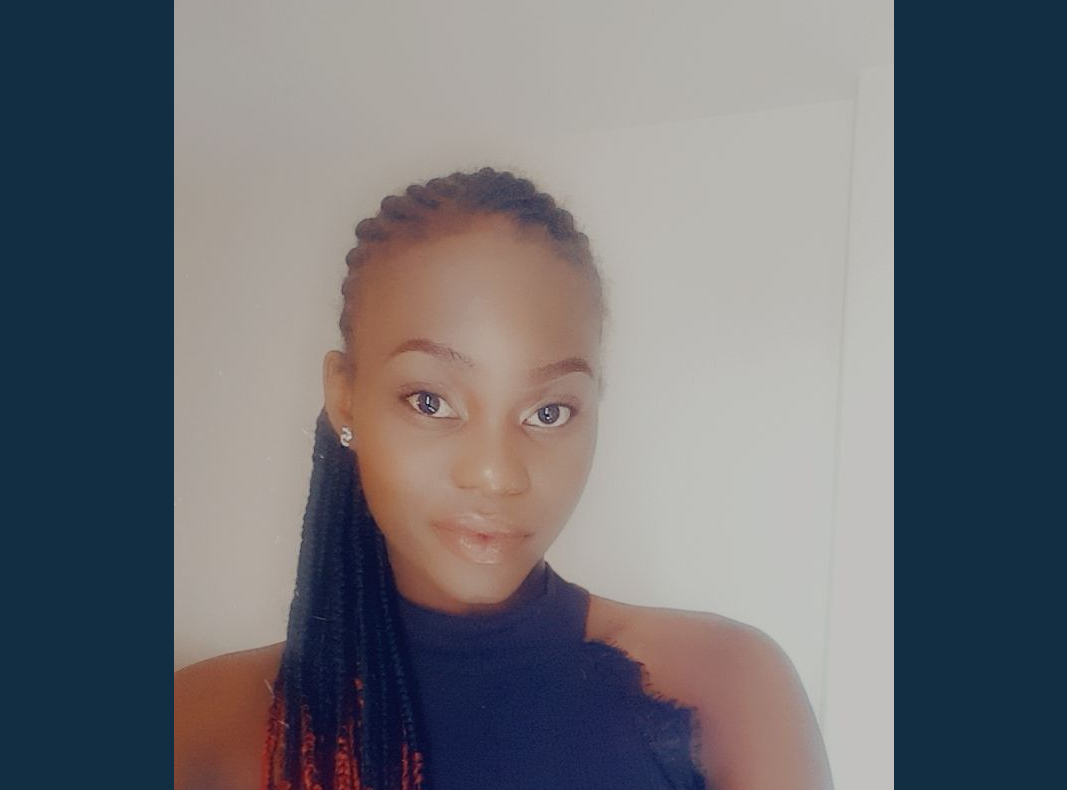
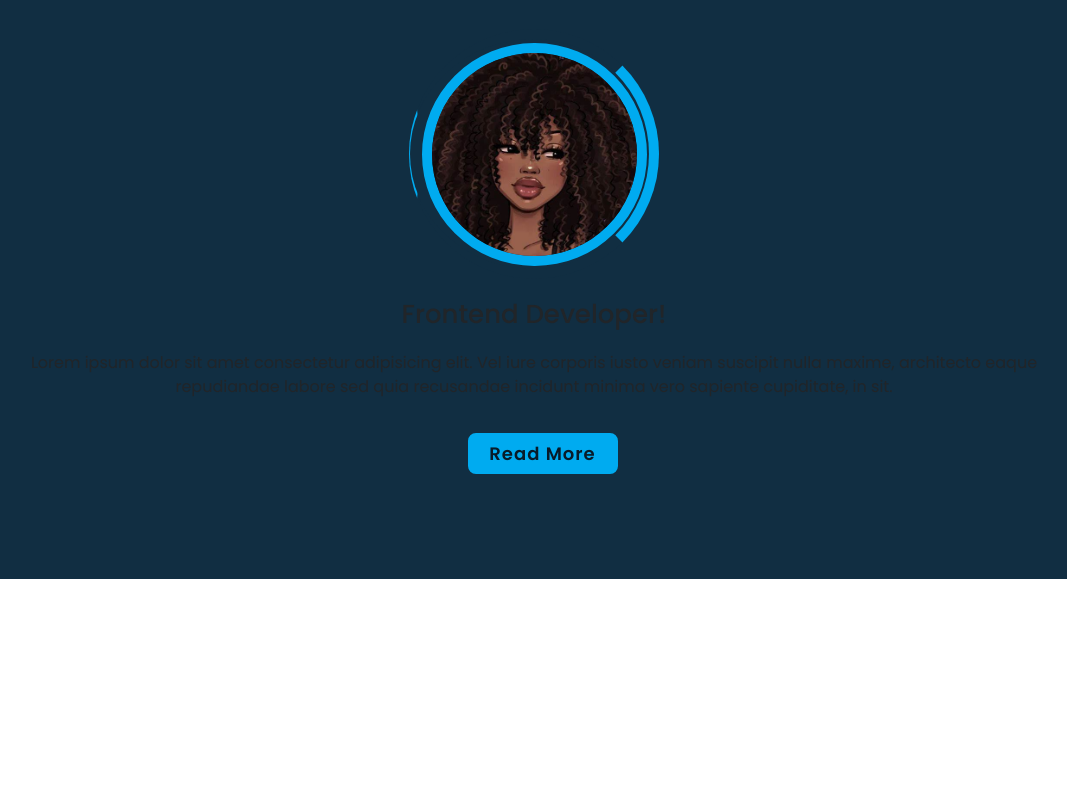
Before and after one commit to shanellmusarurwa/Responsive-Portifolio, a plain HTML site: page about.html in a window 1280 px wide. Shown: the part 221-1011 px from the top of the page, without its empty margins (106-1173 px from the left). After the commit the page ends 800 px from the top, so only its background shows below. Drawn offline with nearby package versions, Linux system fonts and the light colour scheme.

```diff
--- a/about.html
+++ b/about.html
@@ -22,7 +22,7 @@
     <section class="about" id="about">
       <h2 class="heading">About</h2>
       <div class="about-img">
-        <img src="src/mitchelle.jpg" class="img-fluid" alt="" />
+        <img src="src/cuteness.jpeg" class="img-fluid" alt="" />
         <span class="circle-spin"></span>
       </div>
       <div class="about-content">
--- a/src/style.css
+++ b/src/style.css
@@ -200,3 +200,55 @@ section {
   background: var(--second-bg-color);
   padding-bottom: 6rem;
 }
+.heading {
+  font-size: 5rem;
+  margin-bottom: 3rem;
+  text-align: center;
+}
+span {
+  color: var(--main-color);
+}
+.about-img {
+  position: relative;
+  width: 25rem;
+  height: 25rem;
+  border-radius: 50%;
+  display: flex;
+  justify-content: center;
+  align-items: center;
+}
+.about-img img {
+  width: 90%;
+  border-radius: 50%;
+  border: 1rem solid var(--main-color);
+}
+.about-img .circle-spin {
+  position: absolute;
+  top: 50%;
+  left: 50%;
+  transform: translate(-50%, -50%) rotate(0);
+  width: 100%;
+  height: 100%;
+  border-radius: 50%;
+  border-top: 1rem solid var(--second-bg-color);
+  border-bottom: 1rem solid var(--second-bg-color);
+  border-left: 1px solid var(--main-color);
+  border-right: 1rem solid var(--main-color);
+}
+.about-content {
+  text-align: center;
+}
+.about-content h3 {
+  font-size: 2.6rem;
+}
+.about-content p {
+  font-size: 1.6rem;
+  margin: 2rem 0 3rem;
+}
+.btn-box.btn {
+  display: inline-block;
+  width: 15rem;
+}
+.btn-box.btn a::before {
+  background: var(--second-bg-color);
+}
```
Also changed, not shown: Education.html (added, +22 -0 lines), src/Snapchat-1320827580.jpg (added), src/cuteness.jpeg (added).
